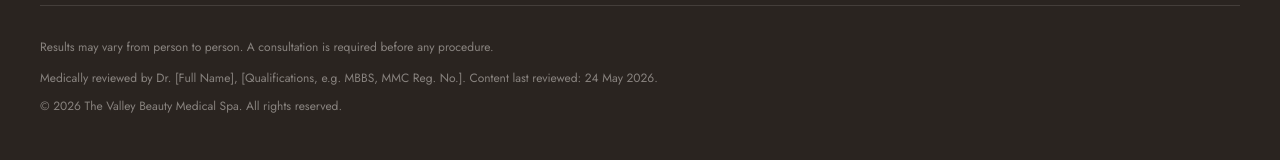
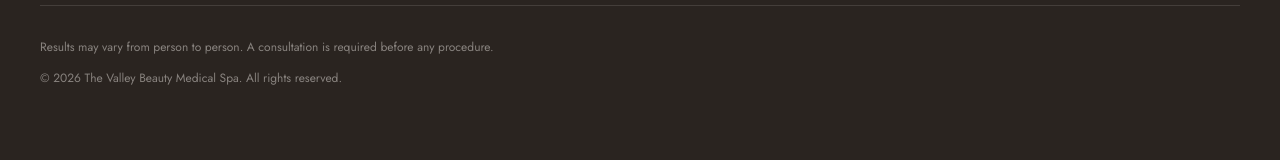
Before and after one commit to guhara1/aesthetic, a Next.js app: page /en in a window 1280 px wide. Shown: the part 10676-10836 px from the top of the page. Built offline with nearby package versions, Linux system fonts and the light colour scheme.

Commit message:
Remove the medically-reviewed-by line from the footer
The clinic doesn't want the reviewer's name displayed in the footer.

https://claude.ai/code/session_01SAF3mUF7J95e5jh5g5ZKoB

```diff
--- a/components/Footer.tsx
+++ b/components/Footer.tsx
@@ -1,7 +1,7 @@
 import Link from "next/link";
 import type { Dictionary } from "@/lib/i18n/dictionaries";
 import type { Locale } from "@/lib/i18n/config";
-import { medicalReviewer, clinic } from "@/lib/clinic";
+import { clinic } from "@/lib/clinic";
 import { treatments } from "@/lib/treatments";
 
 const footerTreatments = treatments.filter((t) => t.category === "surgical");
@@ -160,10 +160,6 @@ export function Footer({ dict, locale }: { dict: Dictionary; locale: Locale }) {
             {dict.footer.disclaimer}
           </p>
           <p className="mt-3 text-xs text-ivory/45">
-            {dict.reviewer.label} {medicalReviewer.name}, {medicalReviewer.credentials}.{" "}
-            {dict.reviewer.updatedLabel}: {dict.reviewer.updatedDate}.
-          </p>
-          <p className="mt-3 text-xs text-ivory/45">
             © {year} {dict.brand.nameFull}. {dict.footer.rights}
           </p>
         </div>
```
